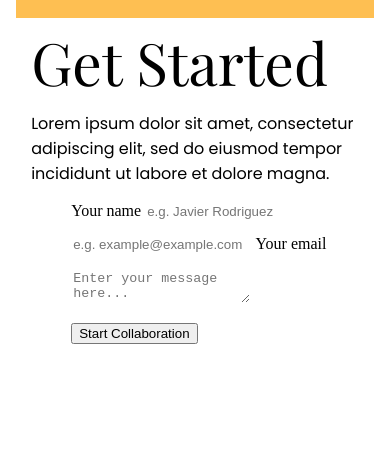
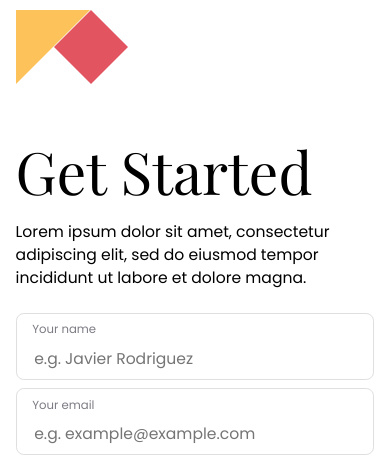
Before and after one commit to Pyonguk/microverse_curriculum, a plain HTML site: page index.html in a window 390 px wide. Shown: the part 4427-4888 px from the top of the page. Before the commit the page ends 4802 px from the top, so only its background shows below. Drawn offline with nearby package versions, Linux system fonts and the light colour scheme.

Commit message:
Add form styling

```diff
--- a/index.html
+++ b/index.html
@@ -163,23 +163,26 @@
       </div>
     </section>
     <section id="form">
+      <div class="left-form">
+        <img src="icons/figure1.png" class="figure1" alt="triangle">
+        <img src="icons/figure2.png" class="figure3" alt="rhombus">
+      </div>
       <h2 class="form_title">Get Started</h2>
-      <p class="par">Lorem ipsum dolor sit amet, consectetur adipiscing elit, sed do eiusmod tempor incididunt ut labore et dolore magna.</p>
+      <p class="form-par">Lorem ipsum dolor sit amet, consectetur adipiscing elit, sed do eiusmod tempor incididunt ut labore et dolore magna.</p>
       <form action="https://formspree.io/f/xgerpyrn" method="POST">
         <ul>
-          <li>
+          <li class="inside">
             <label class="text">Your name</label>
             <input type="text" name="name" maxlength="30" placeholder="e.g. Javier Rodriguez" required>
           </li>
-          <li>
-            <label class="email">
-              <input type="email" name="email" placeholder="e.g. example@example.com" required> Your email
-            </label>
+          <li class="inside">
+            <label class="email">Your email</label>
+            <input type="email" name="email" placeholder="e.g. example@example.com" required>
           </li>
           <li class="textarea">
-              <textarea name="text" maxlength="500" placeholder="Enter your message here..." required></textarea>
+            <textarea name="text" maxlength="500" rows="10vw" placeholder="Enter your message here..." required></textarea>
           </li>
-          <li>
+          <li class="button">
             <button type="submit" class="form-btn">
               Start Collaboration
             </button>
--- a/style.css
+++ b/style.css
@@ -195,6 +195,7 @@
   .par {
     padding-bottom: 5vw;
     font-family: Poppins, sans-serif;
+    font-size: 3vw;
   }
 
   .cv {
@@ -280,28 +281,128 @@
     align-items: stretch;
     align-content: space-between;
     padding: 0 4vw 4vw 4vw;
+    margin-top: 15vw;
   }
 
   #form ul {
     list-style: none;
+    padding: 0;
   }
 
-  #form ul li,
   #form h2,
   #form p {
-    padding: 0 4vw 4vw 4vw;
+    padding: 0 4vw 4vw 0;
   }
 
   .form_title {
     font-size: 15vw;
     font-family: "Playfair Display", sans-serif;
     line-height: 1;
+    margin-top: 15vw;
     margin-bottom: 1vw;
     font-weight: 400;
   }
 
   #form input,
   #form textarea {
+    width: 92%;
+    border: none;
+    background: transparent;
+  }
+
+  #form button {
+    display: flex;
+    justify-content: center;
+    font-size: 5vw;
+    text-decoration: none;
+    color: #fff;
+    background-color: #1a2236;
+    padding: 3vw 0;
+    font-weight: 500;
+    text-align: center;
+    font-family: Poppins, sans-serif;
+    transition: 0.3s;
+  }
+
+  #form button:hover {
+    color: #1a2236;
+    background-color: #fff;
+    border: 1px solid #1a2236;
+  }
+
+  .inside {
+    display: flex;
+    flex-wrap: nowrap;
+    flex-direction: column;
+    flex-grow: 1;
+    margin: auto;
+  }
+
+  .inside,
+  .textarea {
+    border: 1px solid #dfdfe0;
+    margin: 2vw 0;
+    border-radius: 2vw;
+  }
+
+  #form .buttom {
+    padding: 0;
+    align-self: center;
+    margin-top: 5vw;
+  }
+
+  #form button {
+    width: 100%;
     border: none;
   }
+
+  #form input,
+  #form textarea,
+  #form label {
+    margin: 2vw 4vw 2vw 4vw;
+    color: #7d7c84;
+    font-family: Poppins, sans-serif;
+    font-size: 4vw;
+  }
+
+  #form input:focus,
+  #form textarea:focus {
+    margin: 2vw 4vw 2vw 4vw;
+    outline: none;
+    color: black;
+  }
+
+  #form li:focus {
+    border: 3px solid #1a2236;
+  }
+
+  #form label {
+    color: #7d7c84;
+    font-size: 3vw;
+    font-family: Poppins, sans-serif;
+    font-weight: 400;
+    margin: 2vw 4vw 0 4vw;
+  }
+
+  #form .textarea {
+    margin-bottom: 10vw;
+  }
+
+  .form-par {
+    font-family: Poppins, sans-serif;
+    font-size: 4vw;
+    padding: 0 0 0 5vw;
+  }
+
+  .left-form {
+    display: flex;
+    position: relative;
+    height: 100%;
+  }
+
+  .figure3 {
+    position: relative;
+    left: -10%;
+    height: 100%;
+  }
 }
```
